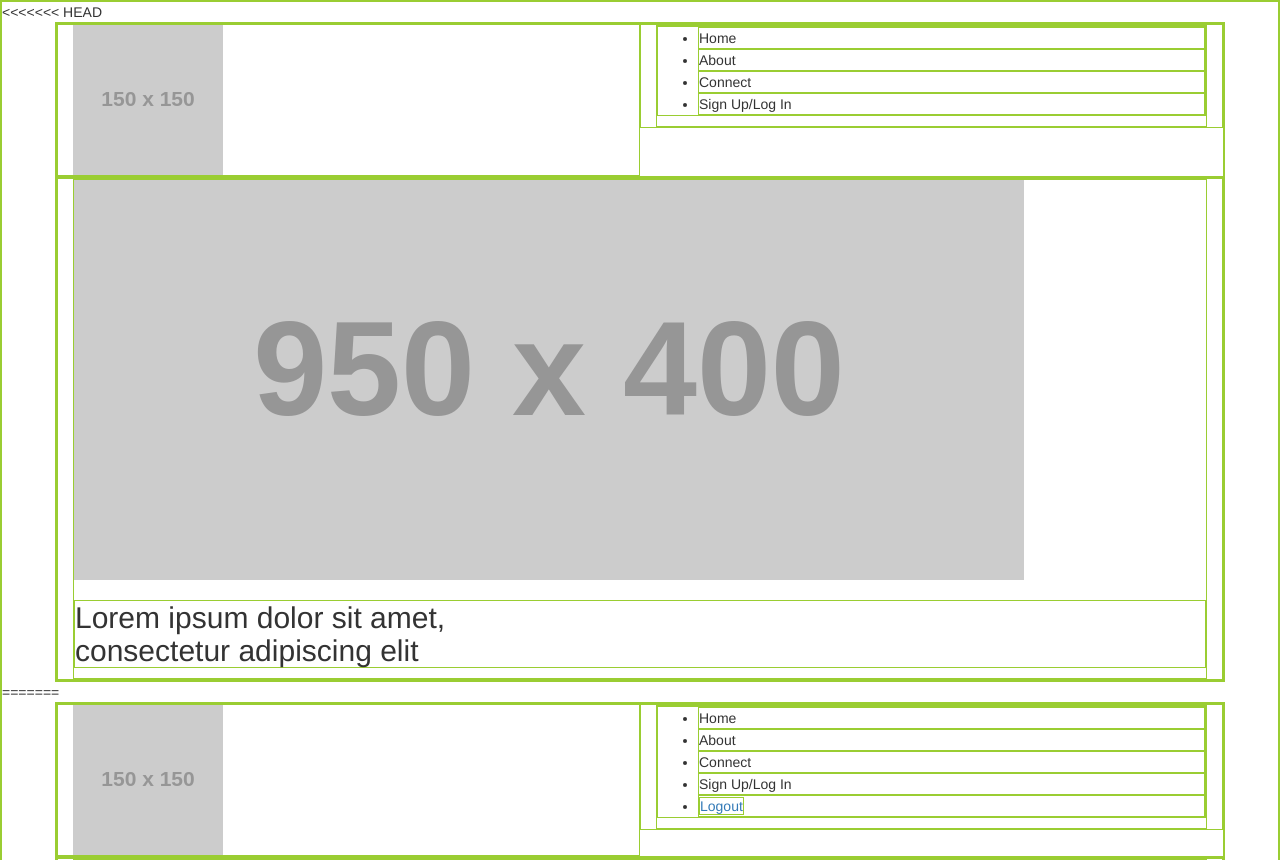
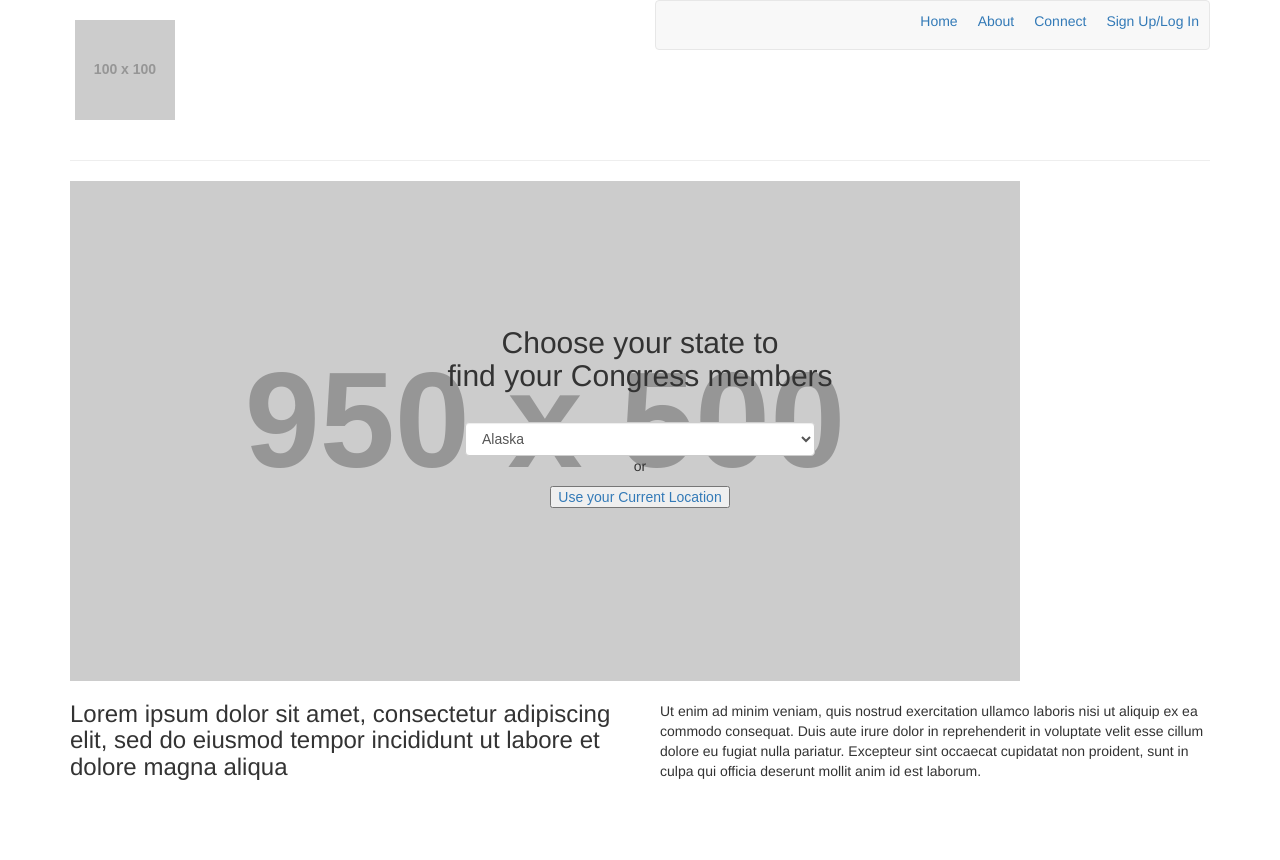
Before and after one commit to syoon123/innovate_or_die, a plain HTML site: page templates/index.html in a window 1280 px wide. Shown: the top 860 px of the page. After the commit the page ends 811 px from the top, so only its background shows below. Drawn offline with nearby package versions, Linux system fonts and the light colour scheme; placeholder pictures from the web are drawn by us.

Commit message:
added to index.html

```diff
--- a/static/style.css
+++ b/static/style.css
@@ -1,3 +1,34 @@
 * {
-	border: 1px solid yellowgreen;
+/*	border: 1px solid yellowgreen;*/
 }
+
+
+ul {
+	list-style-type: none;
+	margin: 0;
+	padding: 0;
+}
+
+li {
+	display: inline;
+	float: right;
+	padding: 10px;
+}
+
+
+
+.image {
+	position: relative;
+	width: 100%;
+}
+
+.text-overlay {
+	position: absolute;
+	top: 125px;
+	left: 0;
+	width: 100%;
+}
+
+.space {
+	padding: 20px;
+}
--- a/templates/index.html
+++ b/templates/index.html
@@ -5,70 +5,123 @@
 		<meta lang="en-us">
 
 		<meta http-equiv="Content-Type" content="text/html; charset=windows-1252">
+		<meta name="viewport" content="width=device-width, initial-scale=1">
 		<link href="../static/bootstrap/css/bootstrap.css" rel="stylesheet" type="text/css">
 		<link href="../static/style.css" rel="stylesheet" type="text/css">
+		<link href="https://necolas.github.io/normalize.css/7.0.0/normalize.css" rel="stylesheet" type="text/css">
 
 		<title>Insert Title Here</title>
 	</head>
 
-<<<<<<< HEAD
 	<body>
 		<div class="container">
 			<div class="row">
-				<div class="col-md-6">
-					<img src="http://via.placeholder.com/150x150" alt="logo">
+				<div class="col-md-6 space">
+					<img src="http://via.placeholder.com/100x100" alt="logo">
 				</div>
 				<div class="col-md-6">
-					<nav>
+					<nav class="navbar navbar-default">
 							<ul>
-							<li>Home</li>
-							<li>About</li>
-							<li>Connect</li>
-							<li>Sign Up/Log In</li>
+								<li><a href="login.html">Sign Up/Log In</a></li>
+								<li><a href="legislators.html">Connect</a></li>
+								<li><a href="#">About</a></li>
+								<li><a href="index.html">Home</a></li>
 							</ul>
 					</nav>
 				</div>
 			</div>
 
+			<hr/>
+
 			<div class="row">
-				<div class="col-md-12">
+				<div class="col-md-12 text-center">
 					<div class="image">
-						<img class="img-responsive" src="http://via.placeholder.com/950x400" alt="large background image">
-						<h2>Lorem ipsum dolor sit amet,<br /> consectetur adipiscing elit</h2>
-					</div>
-				</div>
-			</div>
-		</div>
-	</body>
-</html>
-=======
-  <body>
-    <div class="container">
-      <div class="row">
-	<div class="col-md-6">
-	  <img src="http://via.placeholder.com/150x150" alt="logo">
-	</div>
-	<div class="col-md-6">
-	  <nav>
-	    <ul>
-	      <li>Home</li>
-	      <li>About</li>
-	      <li>Connect</li>
-	      <li>Sign Up/Log In</li>
-	      <li><a href="/logout/">Logout</a></li>
-	    </ul>
-	  </nav>
+						<img class="img-responsive" src="http://via.placeholder.com/950x500" alt="large background image">
+						<div class="text-overlay">
+							<h2>Choose your state to<br /> find your Congress members</h2>
+							<br />
+							<div class="form-group">
+								<div class="col-md-4 col-md-offset-4">
+									<select class="form-control" id="state" name="state">
+										<option value="AK">Alaska</option>
+										<option value="AL">Alabama</option>
+										<option value="AR">Arkansas</option>
+										<option value="AZ">Arizona</option>
+										<option value="CA">California</option>
+										<option value="CO">Colorado</option>
+										<option value="CT">Connecticut</option>
+										<option value="DE">Delaware</option>
+										<option value="FL">Florida</option>
+										<option value="GA">Georgia</option>
+										<option value="HI">Hawaii</option>
+										<option value="IA">Iowa</option>
+										<option value="ID">Idaho</option>
+										<option value="IL">Illinois</option>
+										<option value="IN">Indiana</option>
+										<option value="KS">Kansas</option>
+										<option value="KY">Kentucky</option>
+										<option value="LA">Louisiana</option>
+										<option value="MA">Massachusetts</option>
+										<option value="MD">Maryland</option>
+										<option value="ME">Maine</option>
+										<option value="MI">Michigan</option>
+										<option value="MN">Minnesota</option>
+										<option value="MO">Missouri</option>
+										<option value="MS">Mississippi</option>
+										<option value="MT">Montana</option>
+										<option value="NC">North Carolina</option>
+										<option value="ND">North Dakota</option>
+										<option value="NE">Nebraska</option>
+										<option value="NH">New Hampshire</option>
+										<option value="NJ">New Jersey</option>
+										<option value="NM">New Mexico</option>
+										<option value="NV">Nevada</option>
+										<option value="NY">New York</option>
+										<option value="OH">Ohio</option>
+										<option value="OK">Oklahoma</option>
+										<option value="OR">Oregon</option>
+										<option value="PA">Pennsylvania</option>
+										<option value="RI">Rhode Island</option>
+										<option value="SC">South Carolina</option>
+										<option value="SD">South Dakota</option>
+										<option value="TN">Tennessee</option>
+										<option value="TX">Texas</option>
+										<option value="UT">Utah</option>
+										<option value="VA">Virginia</option>
+										<option value="VT">Vermont</option>
+										<option value="WA">Washington</option>
+										<option value="WI">Wisconsin</option>
+										<option value="WV">West Virginia</option>
+										<option value="WY">Wyoming</option>
+									</select>
 								</div>
 							</div>
 
 							<div class="row">
 								<div class="col-md-12">
-	  <div class="">
-	    <img class="img-responsive" src="http://via.placeholder.com/950x400" alt="large background image">
+									<p>or</p>
+								</div>
+							</div>
+
+							<div class="row">
+								<div class="col-md-12">
+									<a><button>Use your Current Location</button></a>
 								</div>
 							</div>
 						</div>
 					</div>
+				</div>
+			</div>
+
+			<div class="row">
+				<div class="col-md-6">
+					<h3>Lorem ipsum dolor sit amet, consectetur adipiscing elit, sed do eiusmod tempor incididunt ut labore et dolore magna aliqua</h3>
+				</div>
+				<div class="col-md-6 space">
+					<p>Ut enim ad minim veniam, quis nostrud exercitation ullamco laboris nisi ut aliquip ex ea commodo consequat. Duis aute irure dolor in reprehenderit in voluptate velit esse cillum dolore eu fugiat nulla pariatur. Excepteur sint occaecat cupidatat non proident, sunt in culpa qui officia deserunt mollit anim id est laborum.</p>
+				</div>
+			</div>
+
+		</div>
 	</body>
 </html>
->>>>>>> c22b8841374cd6266813529eec82088c29f8b9c7
```
Also changed, not shown: templates/legislators.html (added). Lines whose indentation alone changed are shown as unchanged.
